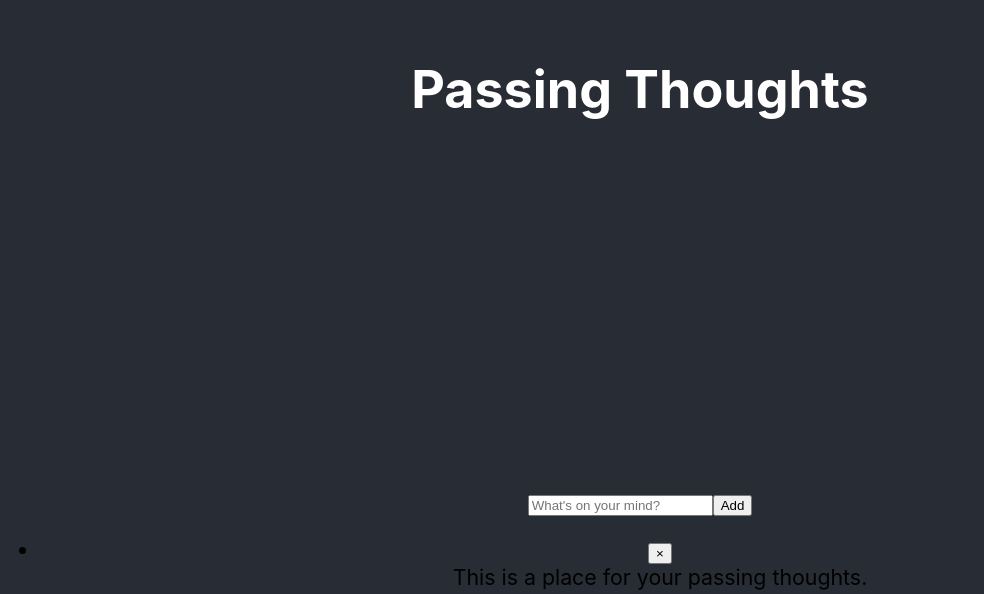
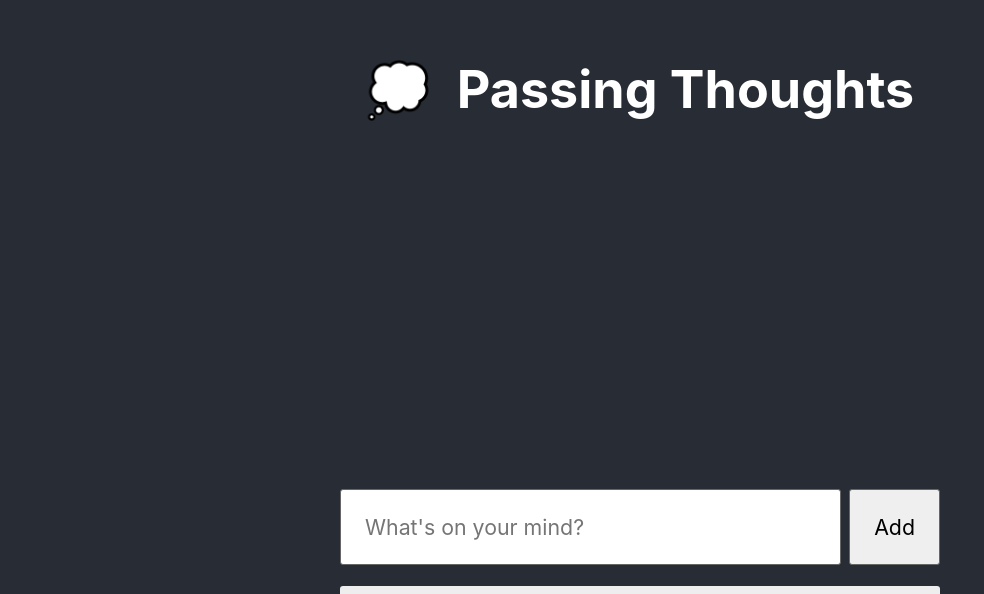
Before and after one commit to jgome284/thoughts-react, a React (Create React App) app in the folder thoughts/: page / in a window 1280 px wide. Shown: the part 311-905 px from the top of the page, without its empty margins (0-984 px from the left). Built offline with nearby package versions, Linux system fonts and the light colour scheme.

Commit message:
Added styling for React Components

```diff
--- a/thoughts/src/index.css
+++ b/thoughts/src/index.css
@@ -13,3 +13,66 @@ code {
   font-family: source-code-pro, Menlo, Monaco, Consolas, 'Courier New',
     monospace;
 }
+
+input,
+button {
+  font: inherit;
+  box-sizing: border-box;
+}
+
+input[type='submit'],
+button {
+  cursor: pointer;
+}
+
+.App {
+  margin: 0 auto;
+  max-width: 600px;
+  width: 95%;
+}
+
+.App h1:before {
+  content: '💭';
+  margin-right: 0.5em;
+}
+
+.AddThoughtForm {
+  display: flex;
+  flex-wrap: wrap;
+}
+
+.AddThoughtForm input {
+  padding: 1.5rem;
+  border: 1px solid #666;
+  border-radius: 3px;
+}
+
+.AddThoughtForm input[type='text'] {
+  flex-grow: 1;
+  margin-right: 0.5rem;
+}
+
+.thoughts {
+  list-style-type: none;
+  padding: 0;
+}
+
+.Thought {
+  padding: 1rem;
+  margin-bottom: 1rem;
+  border-radius: 3px;
+  background-color: #eee;
+}
+
+.Thought .remove-button {
+  font-size: 80%;
+  float: right;
+  border: 0;
+  border-radius: 3px;
+  background: transparent;
+}
+
+.Thought .remove-button:hover {
+  color: #fff;
+  background-color: #000;
+}
```
